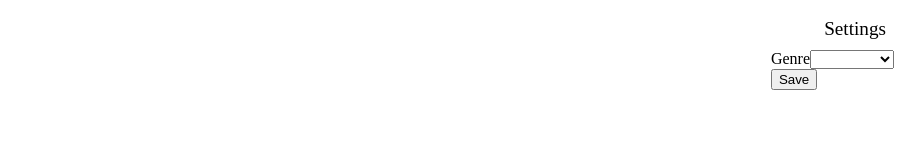
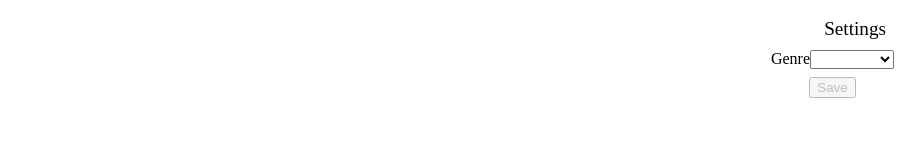
Before and after one commit to markjt031/whos-who-game, an Angular app: page / in a window 1280 px wide. Shown: the top 160 px of the page, without its empty margins (376-1280 px from the left). Built offline with nearby package versions, Linux system fonts and the light colour scheme.

Commit message:
feat: Add settings error handling and some styling

```diff
--- a/src/app/home/settings/settings.component.css
+++ b/src/app/home/settings/settings.component.css
@@ -1,8 +1,19 @@
 .menu {
 	display: flex;
 	flex-direction: column;
+	align-items: center;
+	gap: 1vh;
 
 	position: absolute;
 	right: 0;
 	padding-right: 10px;
 }
+
+.disabled {
+  color: grey;
+  opacity: 0.5;
+}
+
+.error {
+	color: indianred;
+}
--- a/src/app/home/settings/settings.component.html
+++ b/src/app/home/settings/settings.component.html
@@ -1,5 +1,4 @@
-<div class="menu">
-	<form [formGroup]="settingsForm" (ngSubmit)="onSubmit()">
+<form class="menu" [formGroup]="settingsForm" (ngSubmit)="onSubmit()">
 	<div>
 		<label for="selectedGenre">Genre</label>
 		<select formControlName="selectedGenre">
@@ -8,8 +7,8 @@
 			</option>
 		</select>
 	</div>
-		<div>
-			<button>Save</button>
-		</div>
+	<button [ngClass]="settingsForm.invalid ? 'disabled' : ''" (click)="showErrors()">Save</button>
+	<ng-container *ngIf="showingErrors">
+		<div class="error">Please select a genre</div>
+	</ng-container>
 </form>
-</div>
--- a/src/app/home/settings/settings.component.ts
+++ b/src/app/home/settings/settings.component.ts
@@ -13,6 +13,8 @@ export class SettingsComponent implements OnInit {
   @Output() toggleSettingsEvent = new EventEmitter<void>()
 
   genres: string[] = []
+  showingErrors: boolean = false
+
   settingsForm: FormGroup = new FormGroup({
     selectedGenre: new FormControl<string>('', [Validators.required])
   })
@@ -30,16 +32,23 @@ export class SettingsComponent implements OnInit {
   }
 
   onSubmit() {
-    this.settingsData.updateGenre(
-      this.settingsForm.controls['selectedGenre'].value
-    )
-    this.passToggleSettings()
+    if(this.settingsForm.valid) {
+      this.settingsData.updateGenre(
+        this.settingsForm.controls['selectedGenre'].value
+      )
+      this.passToggleSettings()
 
-    console.log(this.settingsData.genre) // log observable
+      console.log(this.settingsData.genre) // log observable
+      console.log(this.settingsForm.controls['selectedGenre'].errors)
+    }
   }
 
   passToggleSettings() {
     this.toggleSettingsEvent.emit()
   }
 
+  showErrors() {
+    this.showingErrors = true
+  }
+
 }
```
Lines whose indentation alone changed are shown as unchanged.
